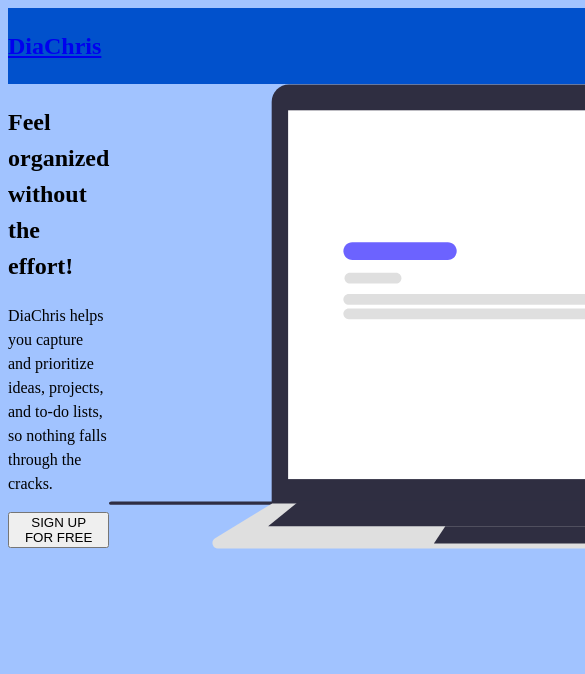
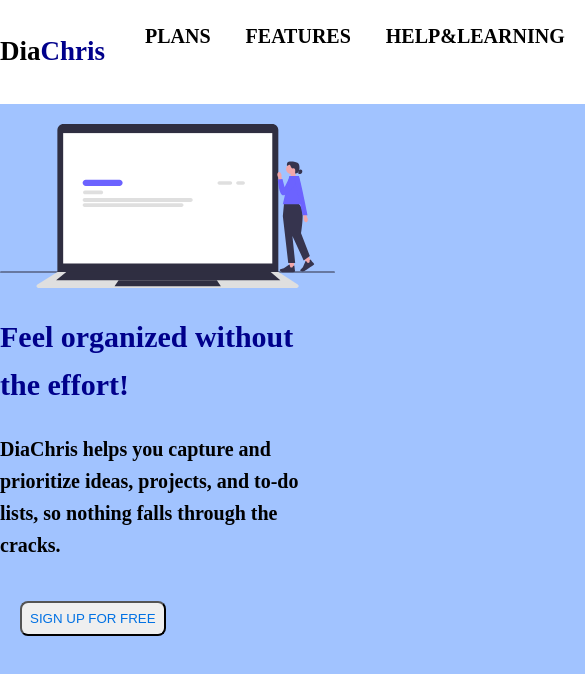
Before and after one commit to christodea/website-frontpage-challenge, a plain HTML site: page index.html in a window 390 px wide. Shown: the top 674 px of the page, 585 px wide, since content can reach past the window. Drawn offline with Linux system fonts and the light colour scheme.

Commit message:
i made changes

```diff
--- a/css/style.css
+++ b/css/style.css
@@ -2,25 +2,111 @@
 
 body {
   background-color: #a1c3ff;
-  font-size: 16px;
-  line-height: 1.5;
+  font-size: 18px;
+  line-height: 1.6;
   display: flex;
+  font-weight: bold;
+  height: 100%;
+  width: 100%;
+  padding: 0;
 }
+
 
 .header_container {
   display: flex;
   align-items: center;
   justify-content: space-between;
-  background-color: #0151cc;
+  min-height: 80px;
+  background-color: #fff;
+  position: sticky;
 }
 
 .navlist {
   display: flex;
-  column-gap: 40px;
+  column-gap: 35px;
   list-style: none;
-  color: #fff;
+}
+
+.navlist a {
+  text-decoration: none;
+  color: black;
 }
 
 .container {
   display: flex;
+  justify-content: space-between;
+  margin-top: 20px;
+  padding: 40px;
 }
+
+ul {
+  list-style: none;
+}
+
+.logo {
+  font-size: large;
+  font-weight: bold;
+}
+
+span {
+  color: darkblue;
+}
+
+.logo a {
+  text-decoration: none;
+  color: black;
+}
+
+.button {
+  margin: 20px;
+  cursor: pointer;
+  padding: 8px;
+  border-radius: 8px;
+  box-shadow: inset;
+  color: #0071e3;
+
+}
+
+.p {
+  gap: 2;
+}
+
+
+img {
+  width: 60%;
+
+}
+
+.texts {
+  width: 30%;
+}
+
+.texts h1 {
+  color: darkblue;
+}
+
+@media only screen and (max-width: 400px) {
+
+  body {
+    font-size: 20px;
+    width: 100%;
+    align-items: center;
+    padding: 0;
+    margin: 0;
+  }
+  .container {
+    flex-direction: column-reverse;
+    justify-content: center;
+    width: 100%;
+    height: 100%;
+    padding: 0;
+  }
+
+  img {
+    width: 50%;
+  }
+
+  .texts {
+    width: 50%;
+  }
+}
--- a/index.html
+++ b/index.html
@@ -10,7 +10,7 @@
   <nav class="navbar">
     <div class="header_container">
       <div class="logo">
-        <a href="#"><h1>DiaChris</h1></a>
+        <a href="#"><h1>Dia<span>Chris</span></h1></a>
       </div>
 
       <div class="header_content">
@@ -33,17 +33,17 @@
 
     <header class="header">
       <div class="container">
-        <div>
+        <div class="texts">
           <h1>
             Feel organized without the effort!
           </h1>
           <p>
             DiaChris helps you capture and prioritize ideas, projects, and to-do lists, so nothing falls through the cracks.
           </p>
-          <button>SIGN UP FOR FREE</button>
+          <button class="button">SIGN UP FOR FREE</button>
         </div>
 
-        <img src="image.svg" alt="image">
+        <img src="images/image.svg" alt="image">
       </div>
     </header>
   </nav>
```
Also changed, not shown: images/exit.svg (added), images/hamburger-menu.svg (added), images/image.svg (renamed from image.svg).
